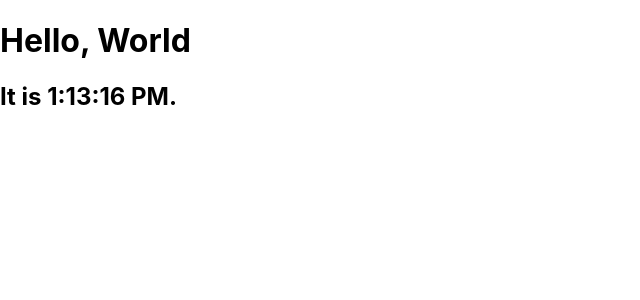
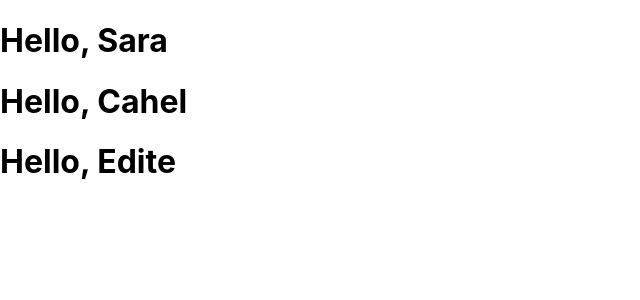
Before and after one commit to kaushikhande/react-prac1, a React (Create React App) app: page / in a window 1280 px wide. Shown: the top 300 px of the page, without its empty margins (0-640 px from the left). Built offline with nearby package versions, Linux system fonts and the light colour scheme.

Commit message:
Render app1 component with Welcome component.

```diff
--- a/src/index.js
+++ b/src/index.js
@@ -16,31 +16,46 @@
   lastName: 'Perez',
 }
 
-const element = (
-  <h1>
-    Hello, {formatName(user)}!
-  </h1>
-);
+function Welcome(props) {
+  return <h1>Hello, {props.name}</h1>;
+}
 
-function tick() {
-  const element1 = (
+function App1() {
+  return (
     <div>
-      <h1>Hello, World</h1>
-      <h2>It is {new Date().toLocaleTimeString()}.</h2>
+      <Welcome name="Sara" />
+      <Welcome name="Cahel" />
+      <Welcome name="Edite" />
     </div>
-  );
-  ReactDOM.render(
-    element1,
-    document.getElementById('root')
   );
 }
 
-setInterval(tick, 1000);
+const element = <Welcome name="Sara" />;
+// const element = (
+//   <h1>
+//     Hello, {formatName(user)}!
+//   </h1>
+// );
 
-// ReactDOM.render(
-//   element1,
-//   document.getElementById('root')
-// );
+// function tick() {
+//   const element1 = (
+//     <div>
+//       <h1>Hello, World</h1>
+//       <h2>It is {new Date().toLocaleTimeString()}.</h2>
+//     </div>
+//   );
+//   ReactDOM.render(
+//     element1,
+//     document.getElementById('root')
+//   );
+// }
+
+// setInterval(tick, 1000);
+
+ReactDOM.render(
+  <App1 />,
+  document.getElementById('root')
+);
 
 // If you want your app to work offline and load faster, you can change
 // unregister() to register() below. Note this comes with some pitfalls.
```
